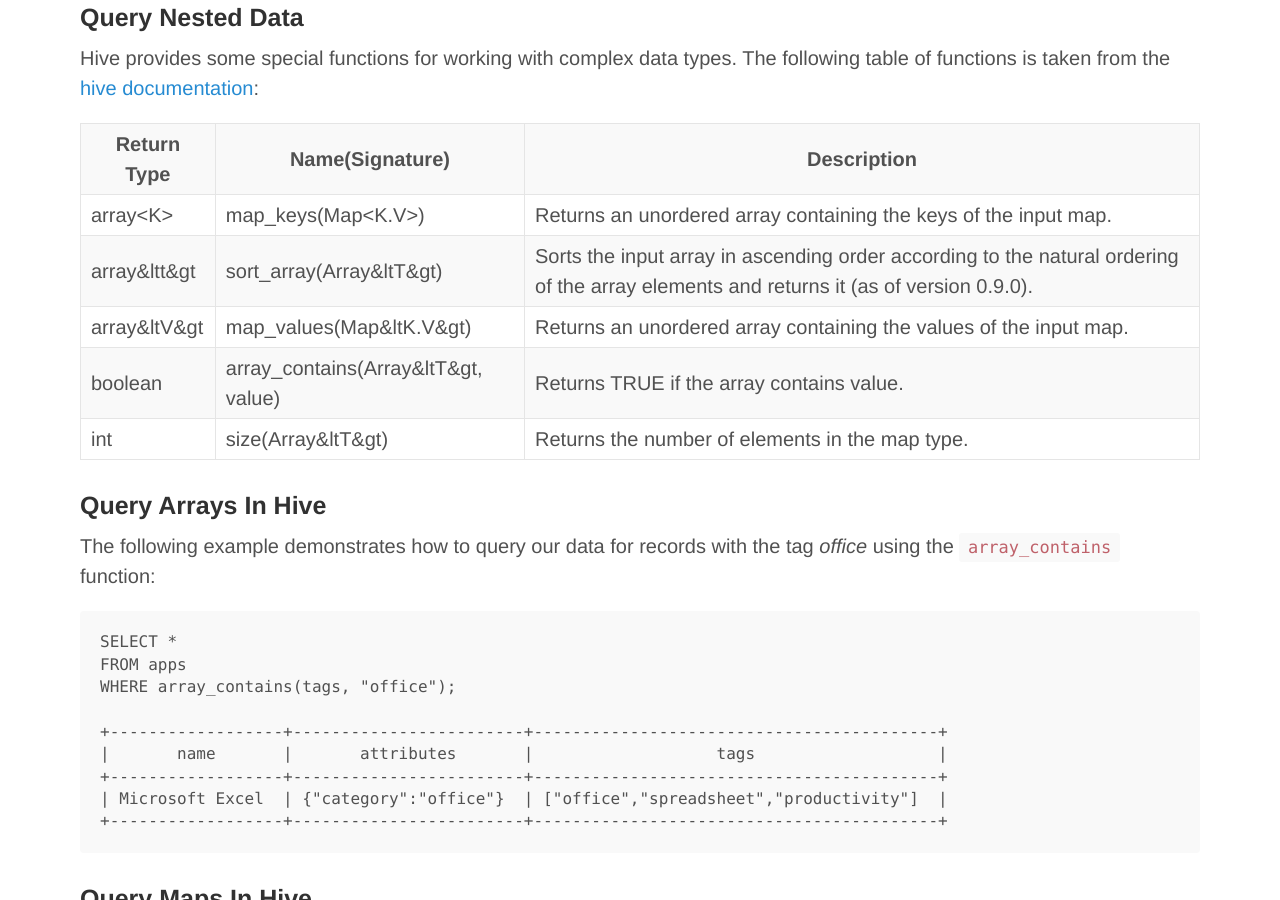
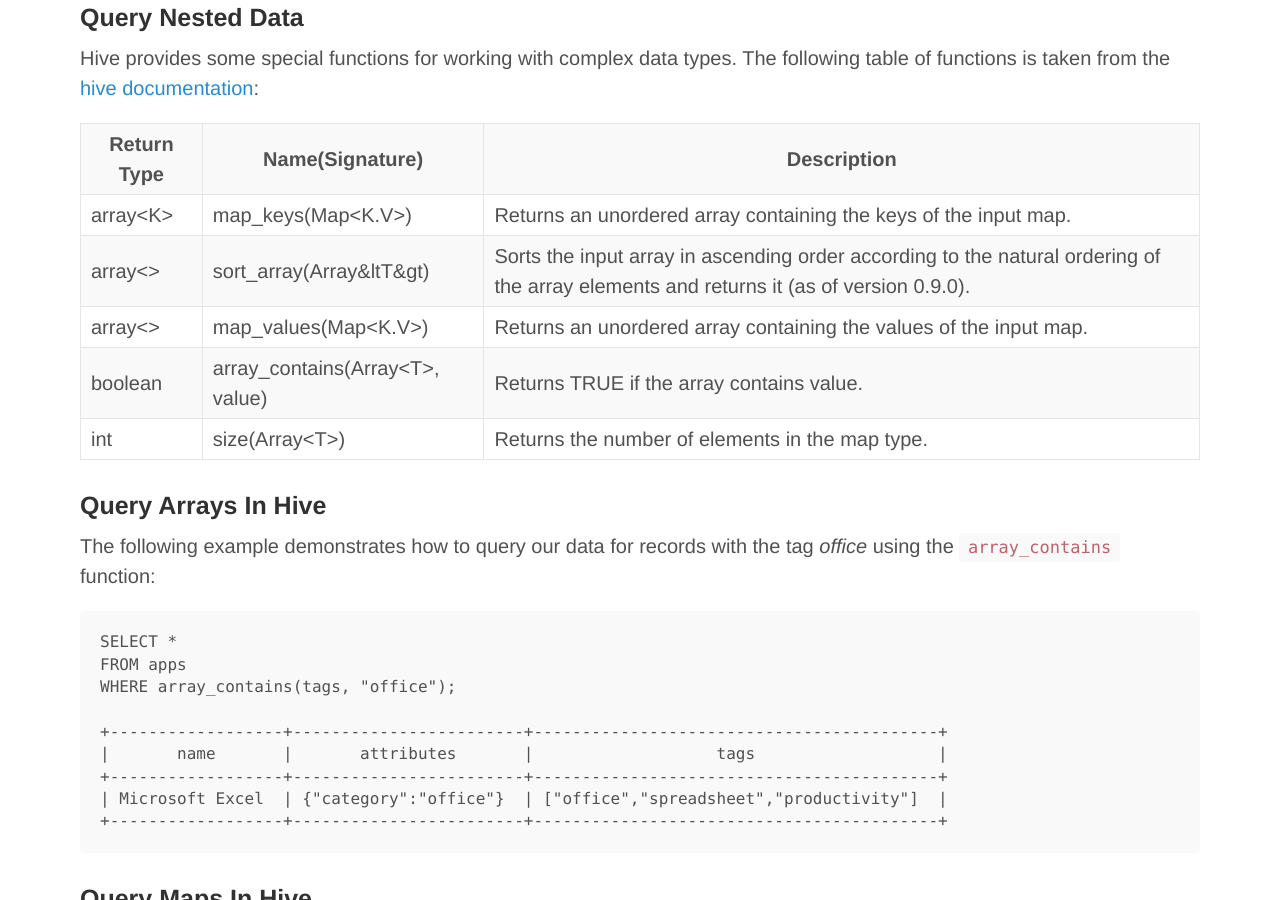
Before and after one commit to HelmutZechmann/HelmutZechmann.github.io, a Jekyll site: the page built from index.html, in a window 1280 px wide and 900 px high, scrolled down 2675 px. Built offline with Jekyll 4.4.1, drawn with Linux system fonts in a browser that asks for light colours; the list of posts is cut into pages by our own code.

Commit message:
Fix typos.

```diff
--- a/_posts/2015-10-16-nested-data.md
+++ b/_posts/2015-10-16-nested-data.md
@@ -108,23 +108,23 @@ Hive provides some special functions for working with complex data types. The fo
         <td>Returns an unordered array containing the keys of the input map.</td>
     </tr>
     <tr>
-        <td>array&ltt&gt</td>
+        <td>array&lt;&gt;</td>
         <td>sort_array(Array&ltT&gt)</td>
         <td>Sorts the input array in ascending order according to the natural ordering of the array elements and returns it (as of version 0.9.0).</td>
     </tr>
     <tr>
-        <td>array&ltV&gt</td>
-        <td>map_values(Map&ltK.V&gt)</td>
+        <td>array&lt;&gt;</td>
+        <td>map_values(Map&lt;K.V&gt;)</td>
         <td>Returns an unordered array containing the values of the input map.</td>
     </tr>
     <tr>
         <td>boolean</td>
-        <td>array_contains(Array&ltT&gt, value)</td>
+        <td>array_contains(Array&lt;T&gt;, value)</td>
         <td>Returns TRUE if the array contains value.</td>
     </tr>
     <tr>
         <td>int</td>
-        <td>size(Array&ltT&gt)</td>
+        <td>size(Array&lt;T&gt;)</td>
         <td>Returns the number of elements in the map type.</td>
     </tr>
 </table>
```
